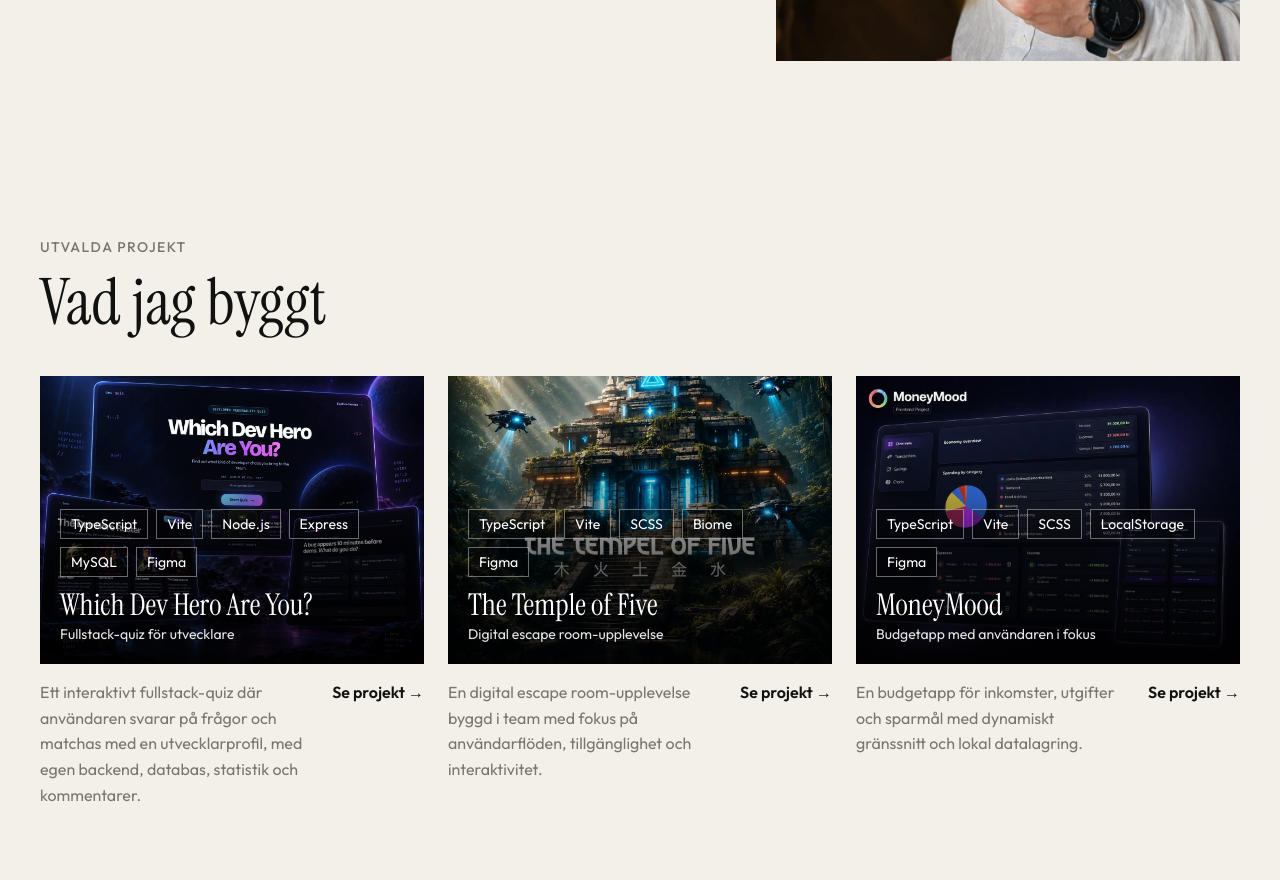
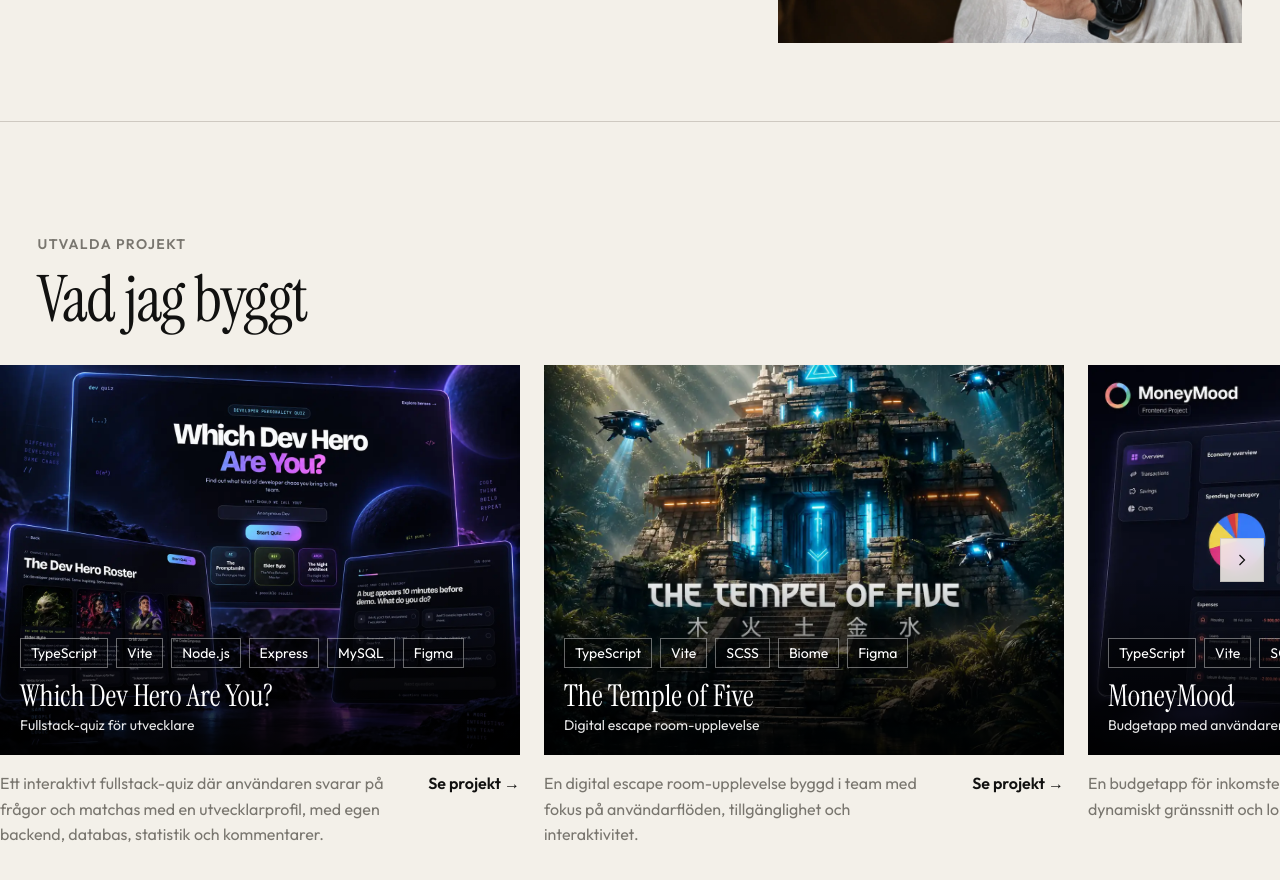
Before and after one commit to AlexJCodes/alexander-johansson-portfolio-react, a React (Vite) app: page / in a window 1280 px wide. Shown: the part 680-1560 px from the top of the page. Built offline with nearby package versions, Linux system fonts and the light colour scheme.

Commit message:
feat: add project carousel navigation

```diff
--- a/src/components/Header.tsx
+++ b/src/components/Header.tsx
@@ -84,7 +84,7 @@ function Header() {
         isScrolled ? "border-border" : "border-transparent"
       }`}
     >
-      <div className="mx-auto flex min-h-16 max-w-content items-center justify-between px-5 lg:px-10">
+      <div className="mx-auto flex min-h-16 w-[calc(100%-2*var(--page-padding))] max-w-content items-center justify-between">
         {/* Brand */}
         <a
           href="#top"
--- a/src/index.css
+++ b/src/index.css
@@ -58,8 +58,9 @@
 
   --tracking-label: 0.1em;
 
+  /* Layout */
   --container-content: 80rem;
-
+  --page-padding: clamp(1.25rem, 0.75rem + 2vw, 2.5rem);
   --spacing-section: clamp(5rem, 3rem + 5vw, 7rem);
 
   --radius-focus: 0.25rem;
--- a/src/sections/HeroSection.tsx
+++ b/src/sections/HeroSection.tsx
@@ -2,8 +2,8 @@ import heroImage from "../assets/images/alexander-johansson-hero.webp";
 
 function HeroSection() {
   return (
-    <section aria-labelledby="hero-title">
-      <div className="mx-auto grid max-w-content gap-14 px-5 py-16 md:py-20 lg:grid-cols-[minmax(0,1fr)_minmax(22rem,29rem)] lg:items-center lg:gap-28 lg:px-10 lg:py-24">
+    <section aria-labelledby="hero-title" className="flex min-h-[calc(100svh-4rem)] items-center">
+      <div className="mx-auto grid w-[calc(100%-2*var(--page-padding))] max-w-content gap-16 py-12 lg:grid-cols-[minmax(0,1fr)_minmax(22rem,29rem)] lg:items-center lg:gap-24 lg:py-16">
         <div>
           <h1
             id="hero-title"
--- a/src/sections/ProjectsSection.tsx
+++ b/src/sections/ProjectsSection.tsx
@@ -1,32 +1,160 @@
+import { useEffect, useRef, useState } from "react";
 import ProjectCard from "../components/ProjectCard";
 import { projects } from "../data/projects";
 
+const getScrollBehavior = (): ScrollBehavior => {
+  const prefersReducedMotion = window.matchMedia("(prefers-reduced-motion: reduce)").matches;
+
+  return prefersReducedMotion ? "auto" : "smooth";
+};
+
 function ProjectsSection() {
+  // Carousel reference and navigation state
+  const trackRef = useRef<HTMLUListElement>(null);
+
+  const [canScrollPrevious, setCanScrollPrevious] = useState(false);
+  const [canScrollNext, setCanScrollNext] = useState(false);
+
+  // Keep carousel controls in sync with the current scroll position
+  useEffect(() => {
+    const track = trackRef.current;
+
+    if (!track) {
+      return;
+    }
+
+    const updateControls = () => {
+      const maximumScroll = track.scrollWidth - track.clientWidth;
+
+      setCanScrollPrevious(track.scrollLeft > 1);
+      setCanScrollNext(track.scrollLeft < maximumScroll - 1);
+    };
+
+    updateControls();
+
+    track.addEventListener("scroll", updateControls, {
+      passive: true,
+    });
+
+    window.addEventListener("resize", updateControls);
+
+    return () => {
+      track.removeEventListener("scroll", updateControls);
+      window.removeEventListener("resize", updateControls);
+    };
+  }, []);
+
+  // Scroll one project card at a time
+  const scrollProjects = (direction: "previous" | "next") => {
+    const track = trackRef.current;
+
+    if (!track) {
+      return;
+    }
+
+    const projectItem = track.querySelector<HTMLElement>("[data-project-item]");
+
+    if (!projectItem) {
+      return;
+    }
+
+    const trackStyles = getComputedStyle(track);
+    const gap = Number.parseFloat(trackStyles.columnGap) || 0;
+
+    const scrollDistance = projectItem.offsetWidth + gap;
+
+    track.scrollBy({
+      left: direction === "next" ? scrollDistance : -scrollDistance,
+      behavior: getScrollBehavior(),
+    });
+  };
+
   return (
     <section
       id="projekt"
       aria-labelledby="projects-title"
-      className="scroll-mt-16 min-h-[calc(100svh-4rem)] py-16 lg:py-20"
+      className="scroll-mt-16 overflow-hidden border-t border-border py-section"
     >
-      <div className="mx-auto max-w-content px-5 lg:px-10">
-        <div className="mb-10">
-          <p className="text-sm font-medium uppercase tracking-label text-muted">Utvalda projekt</p>
+      {/* Section heading */}
+      <div className="mx-auto w-[calc(100%-2*var(--page-padding))] max-w-content">
+        <div className="mb-8">
+          <p className="text-sm font-semibold uppercase tracking-label text-muted">
+            Utvalda projekt
+          </p>
 
-          <h2 id="projects-title" className="mt-3 font-display text-section-title leading-heading">
+          <h2
+            id="projects-title"
+            className="mt-3 max-w-[12ch] font-display text-section-title leading-heading tracking-[-0.02em]"
+          >
             Vad jag byggt
           </h2>
         </div>
+      </div>
 
-        <div className="flex snap-x snap-mandatory gap-6 overflow-x-auto pb-4 [scrollbar-none] [&::-webkit-scrollbar]:hidden">
+      {/* Horizontally scrollable project carousel */}
+      <div className="relative [--project-card-width:31.25rem] xl:[--project-card-width:32.5rem]">
+        <ul
+          ref={trackRef}
+          className="flex snap-x snap-mandatory list-none gap-6 overflow-x-auto pb-2 scrollbar-none"
+          style={{
+            paddingInlineStart:
+              "max(var(--page-padding), calc((100% - var(--container-content)) / 2))",
+            paddingInlineEnd: "var(--page-padding)",
+            scrollPaddingInlineStart:
+              "max(var(--page-padding), calc((100% - var(--container-content)) / 2))",
+          }}
+        >
+          {/* Carousel controls */}
+          <button
+            type="button"
+            aria-label="Föregående projekt"
+            disabled={!canScrollPrevious}
+            onClick={() => scrollProjects("previous")}
+            className="absolute left-(--page-padding) top-[calc(var(--project-card-width)*0.375)] z-10 hidden size-11 -translate-x-1/2 -translate-y-1/2 place-items-center border border-[rgba(17,17,16,0.12)] bg-[rgba(243,240,233,0.88)] text-[#111110] backdrop-blur-sm transition-[border-color,opacity] hover:border-[rgba(17,17,16,0.30)] disabled:pointer-events-none disabled:opacity-0 lg:grid cursor-pointer"
+          >
+            <svg
+              width="20"
+              height="20"
+              viewBox="0 0 24 24"
+              fill="none"
+              stroke="currentColor"
+              strokeWidth="1.5"
+              aria-hidden="true"
+            >
+              <path d="m15 18-6-6 6-6" />
+            </svg>
+          </button>
+
+          <button
+            type="button"
+            aria-label="Nästa projekt"
+            disabled={!canScrollNext}
+            onClick={() => scrollProjects("next")}
+            className="absolute right-(--page-padding) top-[calc(var(--project-card-width)*0.375)] z-10 hidden size-11 translate-x-1/2 -translate-y-1/2 place-items-center border border-[rgba(17,17,16,0.12)] bg-[rgba(243,240,233,0.88)] text-[#111110] backdrop-blur-sm transition-[border-color,opacity] hover:border-[rgba(17,17,16,0.30)] disabled:pointer-events-none disabled:opacity-0 lg:grid cursor-pointer"
+          >
+            <svg
+              width="20"
+              height="20"
+              viewBox="0 0 24 24"
+              fill="none"
+              stroke="currentColor"
+              strokeWidth="1.5"
+              aria-hidden="true"
+            >
+              <path d="m9 18 6-6-6-6" />
+            </svg>
+          </button>
+
           {projects.map((project) => (
-            <div
+            <li
               key={project.id}
-              className="w-[88%] shrink-0 snap-start md:w-[calc((100%-1.5rem)/2)] lg:w-[calc((100%-3rem)/3)]"
+              data-project-item
+              className="w-[82vw] shrink-0 snap-start sm:w-[56vw] lg:w-125 xl:w-130"
             >
               <ProjectCard project={project} />
-            </div>
+            </li>
           ))}
-        </div>
+        </ul>
       </div>
     </section>
   );
```
